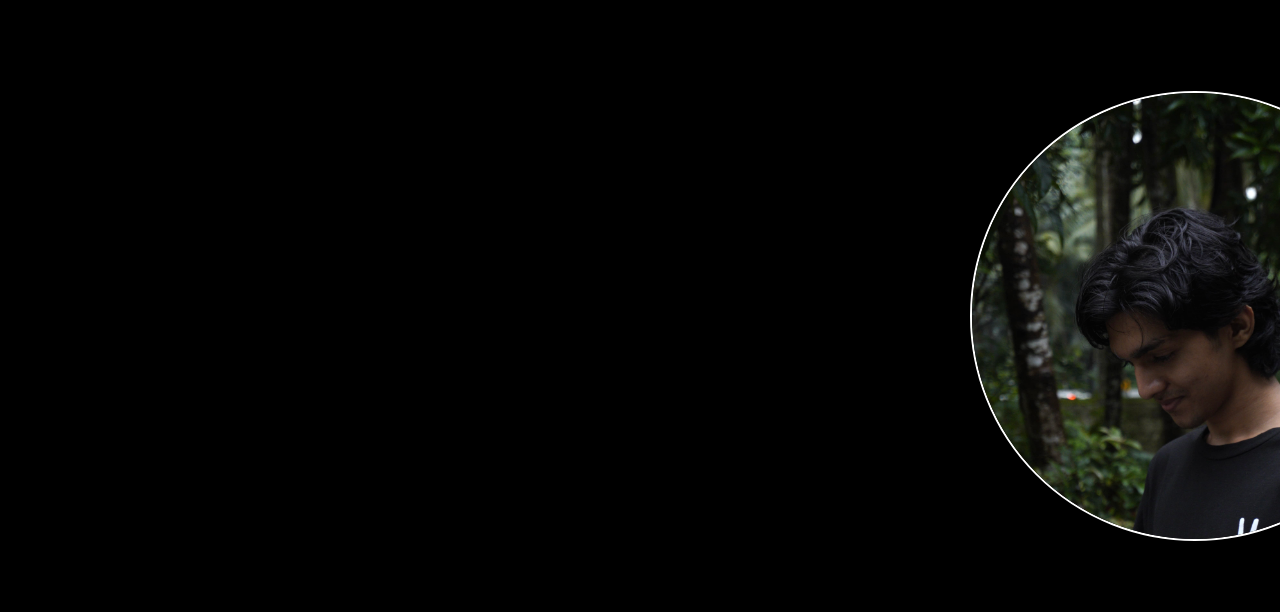
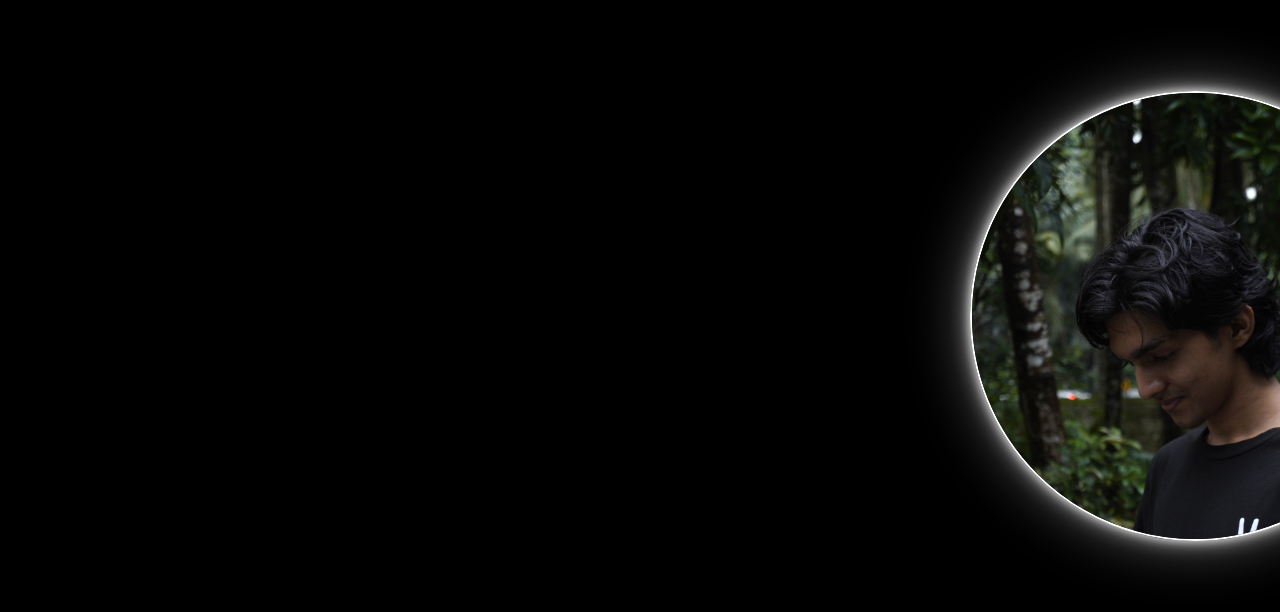
Before and after one commit to althafcp1/portfoliocp, a plain HTML site: page index.html in a window 1280 px wide. Shown: the part 58-670 px from the top of the page. Drawn offline with nearby package versions, Linux system fonts and the light colour scheme.

Commit message:
change profile image

```diff
--- a/styles.css
+++ b/styles.css
@@ -51,7 +51,13 @@ nav {
     margin: 70px auto;
     margin-left: 970px;
     animation: float 5s ease-in-out infinite; /* Animation for fluid movement */
+
+    /* Add glowing effect */
+    box-shadow: 0 0 10px rgba(255, 255, 255, 0.8),
+                0 0 20px rgba(255, 255, 255, 0.6),
+                0 0 60px rgba(255, 255, 255, 0.4);
 }
+
 
 .profile-image img {
     width: 100%; /* Make the image fill the container */
```
